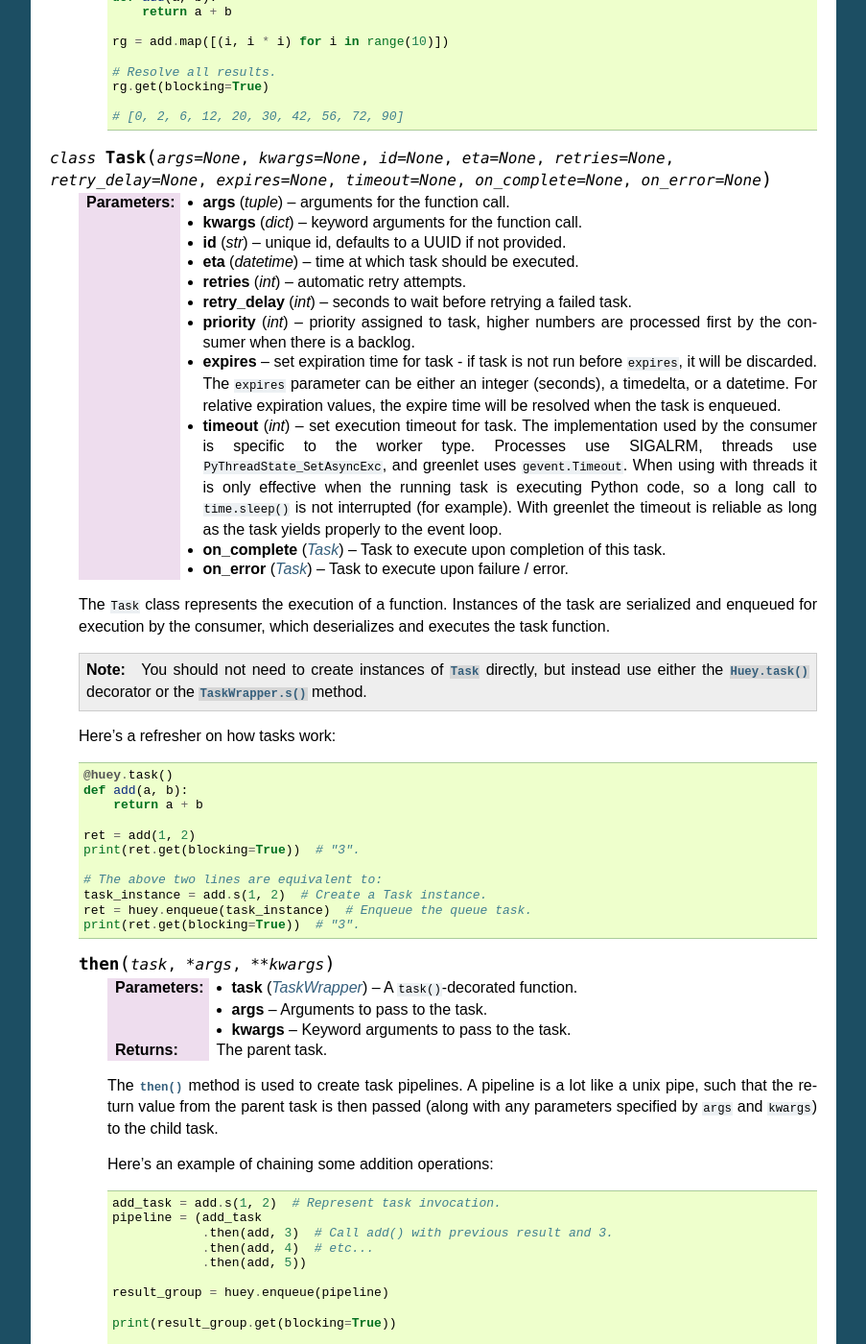
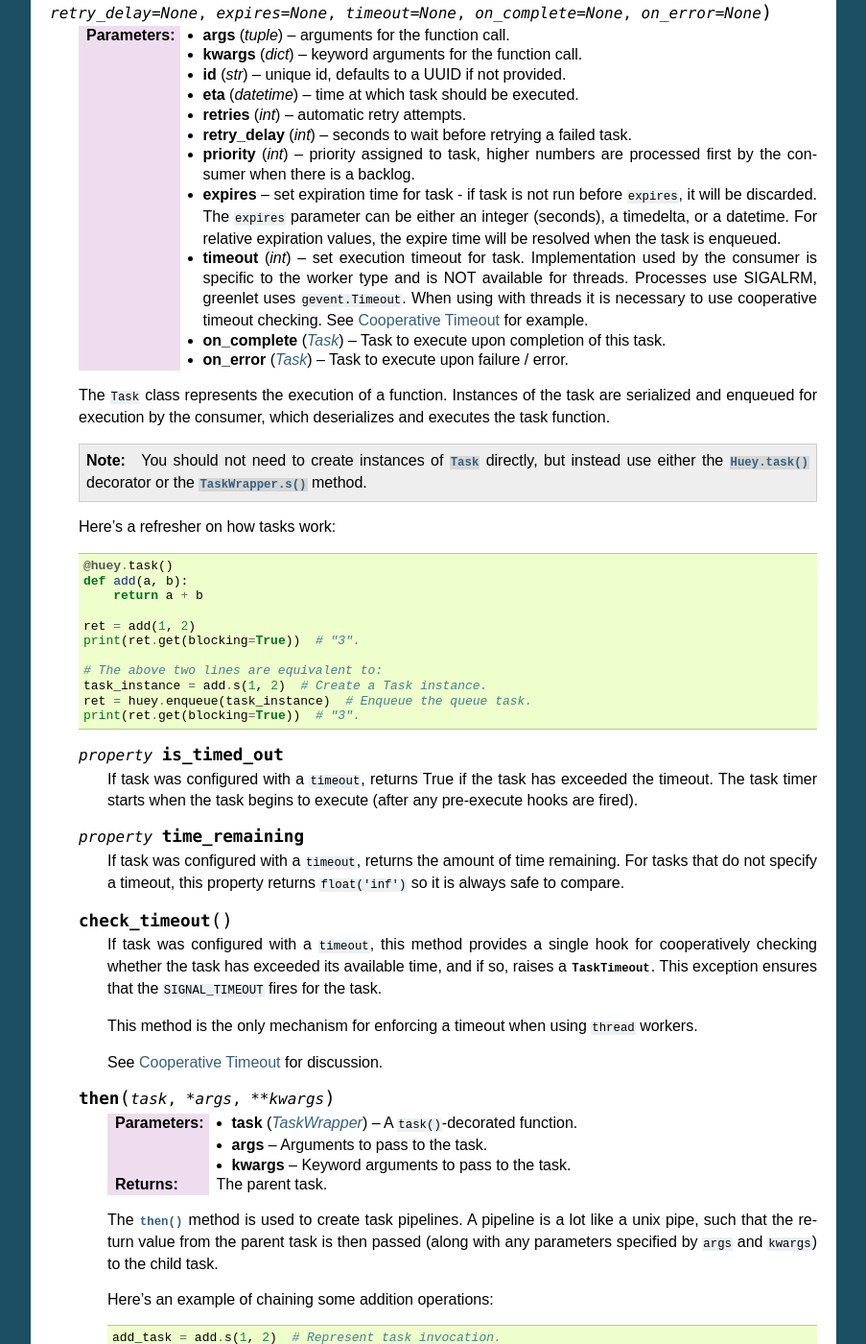
Before and after one commit to coleifer/huey, a Sphinx documentation site: the page built from docs/api.rst, in a window 1280 px wide and 1400 px high, scrolled down 17783 px. Shown: the whole window at 96% size, without its empty margins (198-1101 px from the left). Built offline with Sphinx 7.4.7, drawn with Linux system fonts in a browser that asks for light colours; some of the changed text lies outside the part shown.

Commit message:
Replace setting exc async w/cooperative helpers for threaded usage.

```diff
--- a/docs/api.rst
+++ b/docs/api.rst
@@ -271,14 +271,12 @@ Huey object
             can be either an integer (seconds), a timedelta, or a datetime. For
             relative expiration values, the expire time will be resolved when
             the task is enqueued.
-        :param int timeout: set execution timeout for task. The implementation
-            used by the consumer is specific to the worker type. Processes use
-            SIGALRM, threads use ``PyThreadState_SetAsyncExc``, and greenlet
-            uses ``gevent.Timeout``. When using with threads it is only
-            effective when the running task is executing Python code, so a long
-            call to ``time.sleep()`` is not interrupted (for example). With
-            greenlet the timeout is reliable as long as the task yields
-            properly to the event loop.
+        :param int timeout: set execution timeout for task. Implementation
+            used by the consumer is specific to the worker type and is NOT
+            available for threads. Processes use SIGALRM, greenlet uses
+            ``gevent.Timeout``. When using with threads it is necessary to use
+            cooperative timeout checking. See :ref:`cooperative-timeout` for
+            example.
         :param kwargs: arbitrary key/value arguments that are passed to the
             :py:class:`TaskWrapper` instance.
         :returns: a :py:class:`TaskWrapper` that wraps the decorated function
@@ -409,14 +407,12 @@ Huey object
             can be either an integer (seconds), a timedelta, or a datetime. For
             relative expiration values, the expire time will be resolved when
             the task is enqueued.
-        :param int timeout: set execution timeout for task. The implementation
-            used by the consumer is specific to the worker type. Processes use
-            SIGALRM, threads use ``PyThreadState_SetAsyncExc``, and greenlet
-            uses ``gevent.Timeout``. When using with threads it is only
-            effective when the running task is executing Python code, so a long
-            call to ``time.sleep()`` is not interrupted (for example). With
-            greenlet the timeout is reliable as long as the task yields
-            properly to the event loop.
+        :param int timeout: set execution timeout for task. Implementation
+            used by the consumer is specific to the worker type and is NOT
+            available for threads. Processes use SIGALRM, greenlet uses
+            ``gevent.Timeout``. When using with threads it is necessary to use
+            cooperative timeout checking. See :ref:`cooperative-timeout` for
+            example.
         :param kwargs: arbitrary key/value arguments that are passed to the
             :py:class:`TaskWrapper` instance.
         :returns: a :py:class:`TaskWrapper` that wraps the decorated function
@@ -950,14 +946,12 @@ Huey object
             can be either an integer (seconds), a timedelta, or a datetime. For
             relative expiration values, the expire time will be resolved when
             the task is enqueued.
-        :param int timeout: set execution timeout for task. The implementation
-            used by the consumer is specific to the worker type. Processes use
-            SIGALRM, threads use ``PyThreadState_SetAsyncExc``, and greenlet
-            uses ``gevent.Timeout``. When using with threads it is only
-            effective when the running task is executing Python code, so a long
-            call to ``time.sleep()`` is not interrupted (for example). With
-            greenlet the timeout is reliable as long as the task yields
-            properly to the event loop.
+        :param int timeout: set execution timeout for task. Implementation
+            used by the consumer is specific to the worker type and is NOT
+            available for threads. Processes use SIGALRM, greenlet uses
+            ``gevent.Timeout``. When using with threads it is necessary to use
+            cooperative timeout checking. See :ref:`cooperative-timeout` for
+            example.
         :param id: assign the given ``id`` to the Task being scheduled.
         :returns: a :py:class:`Result` handle for the task.
 
@@ -1040,14 +1034,12 @@ Huey object
             can be either an integer (seconds), a timedelta, or a datetime. For
             relative expiration values, the expire time will be resolved when
             the task is enqueued.
-        :param int timeout: set execution timeout for task. The implementation
-            used by the consumer is specific to the worker type. Processes use
-            SIGALRM, threads use ``PyThreadState_SetAsyncExc``, and greenlet
-            uses ``gevent.Timeout``. When using with threads it is only
-            effective when the running task is executing Python code, so a long
-            call to ``time.sleep()`` is not interrupted (for example). With
-            greenlet the timeout is reliable as long as the task yields
-            properly to the event loop.
+        :param int timeout: set execution timeout for task. Implementation
+            used by the consumer is specific to the worker type and is NOT
+            available for threads. Processes use SIGALRM, greenlet uses
+            ``gevent.Timeout``. When using with threads it is necessary to use
+            cooperative timeout checking. See :ref:`cooperative-timeout` for
+            example.
         :returns: a :py:class:`Task` instance representing the execution of the
             task function with the given arguments.
 
@@ -1133,14 +1125,12 @@ Huey object
         can be either an integer (seconds), a timedelta, or a datetime. For
         relative expiration values, the expire time will be resolved when
         the task is enqueued.
-    :param int timeout: set execution timeout for task. The implementation
-        used by the consumer is specific to the worker type. Processes use
-        SIGALRM, threads use ``PyThreadState_SetAsyncExc``, and greenlet
-        uses ``gevent.Timeout``. When using with threads it is only
-        effective when the running task is executing Python code, so a long
-        call to ``time.sleep()`` is not interrupted (for example). With
-        greenlet the timeout is reliable as long as the task yields
-        properly to the event loop.
+    :param int timeout: set execution timeout for task. Implementation
+        used by the consumer is specific to the worker type and is NOT
+        available for threads. Processes use SIGALRM, greenlet uses
+        ``gevent.Timeout``. When using with threads it is necessary to use
+        cooperative timeout checking. See :ref:`cooperative-timeout` for
+        example.
     :param Task on_complete: Task to execute upon completion of this task.
     :param Task on_error: Task to execute upon failure / error.
 
@@ -1168,6 +1158,30 @@ Huey object
         task_instance = add.s(1, 2)  # Create a Task instance.
         ret = huey.enqueue(task_instance)  # Enqueue the queue task.
         print(ret.get(blocking=True))  # "3".
+
+    .. py:property:: is_timed_out
+
+        If task was configured with a ``timeout``, returns True if the task has
+        exceeded the timeout. The task timer starts when the task begins to
+        execute (after any pre-execute hooks are fired).
+
+    .. py:property:: time_remaining
+
+        If task was configured with a ``timeout``, returns the amount of time
+        remaining. For tasks that do not specify a timeout, this property
+        returns ``float('inf')`` so it is always safe to compare.
+
+    .. py:method:: check_timeout()
+
+        If task was configured with a ``timeout``, this method provides a
+        single hook for cooperatively checking whether the task has exceeded
+        its available time, and if so, raises a :class:`TaskTimeout`. This
+        exception ensures that the ``SIGNAL_TIMEOUT`` fires for the task.
+
+        This method is the only mechanism for enforcing a timeout when using
+        ``thread`` workers.
+
+        See :ref:`cooperative-timeout` for discussion.
 
     .. py:method:: then(task, *args, **kwargs)
 
```
Also changed, not shown: docs/guide.rst (+50 -11 lines), 4 other files.
